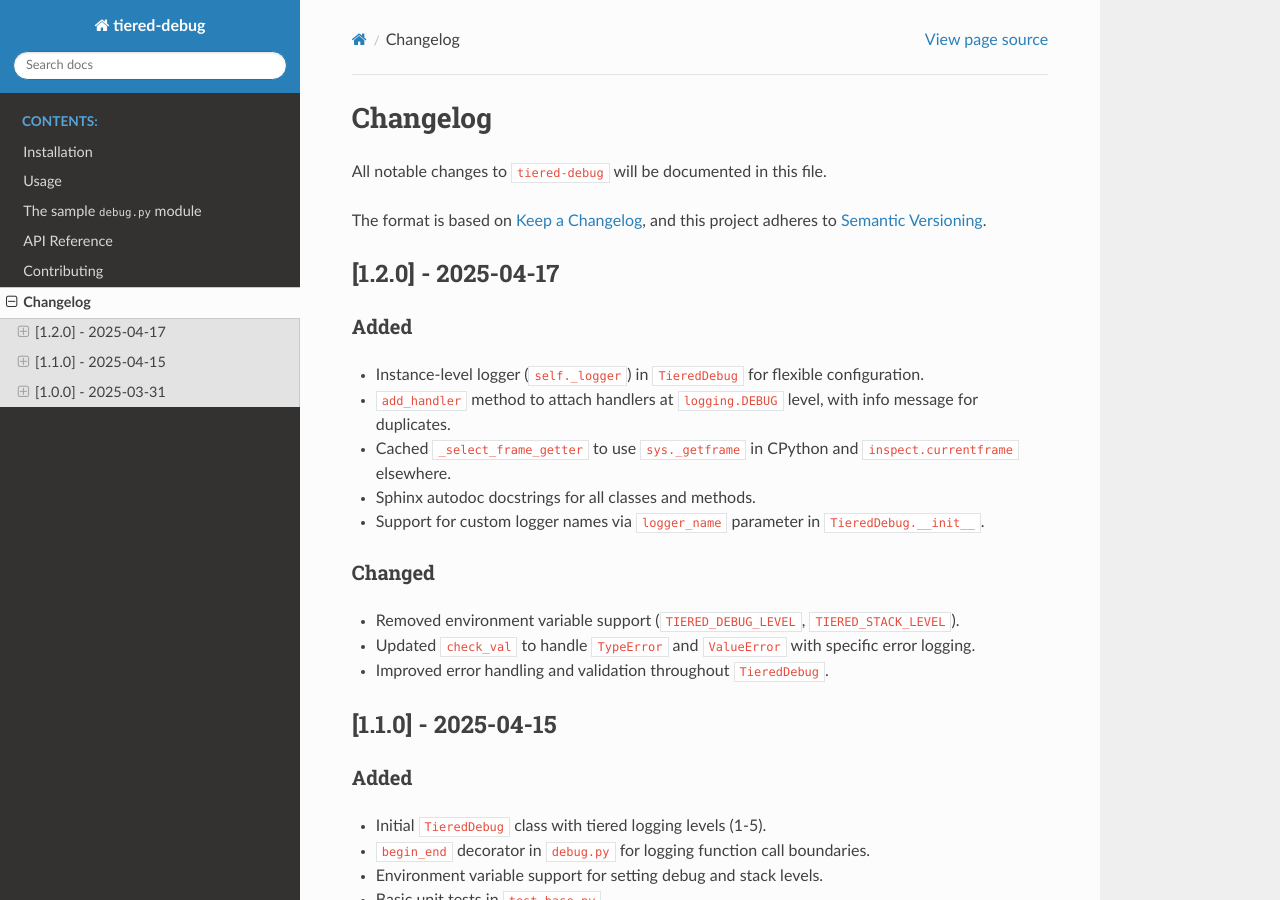
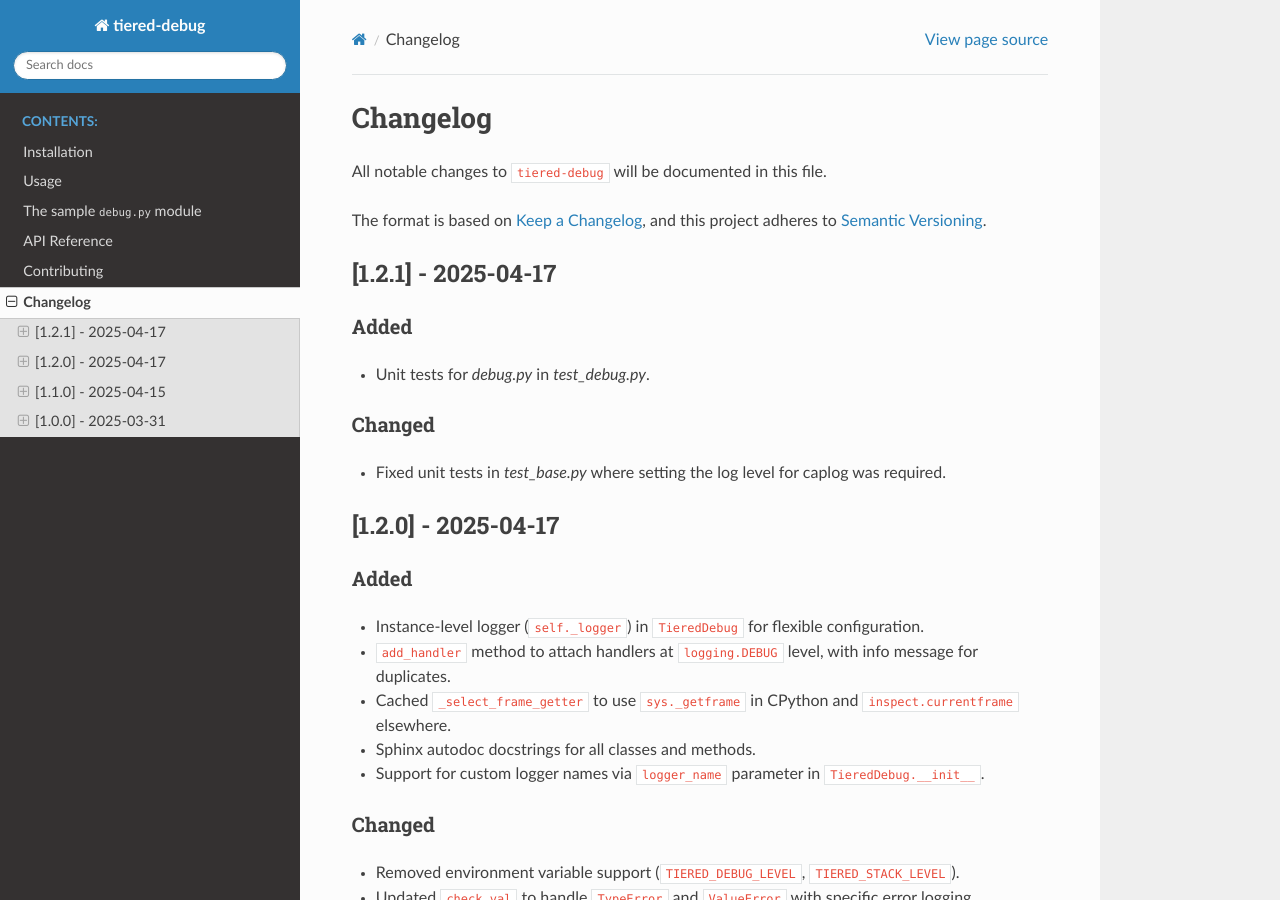
Before and after one commit to untergeek/tiered-debug, a Sphinx documentation site: the page built from docs/CHANGELOG.rst, in a window 1280 px wide and 900 px high. Built offline with Sphinx 7.4.7 and the Read the Docs theme 3.1.0, drawn with Linux system fonts in a browser that asks for light colours.

Commit message:
Ready for release 1.2.1

```diff
--- a/docs/CHANGELOG.rst
+++ b/docs/CHANGELOG.rst
@@ -5,6 +5,19 @@ All notable changes to ``tiered-debug`` will be documented in this file.
 
 The format is based on `Keep a Changelog <https://keepachangelog.com/en/1.0.0/>`_,
 and this project adheres to `Semantic Versioning <https://semver.org/spec/v2.0.0.html>`_.
+
+[1.2.1] - 2025-04-17
+--------------------
+
+Added
+~~~~~
+
+- Unit tests for `debug.py` in `test_debug.py`.
+
+Changed
+~~~~~~~
+
+- Fixed unit tests in `test_base.py` where setting the log level for caplog was required.
 
 
 [1.2.0] - 2025-04-17
--- a/src/tiered_debug/__init__.py
+++ b/src/tiered_debug/__init__.py
@@ -3,4 +3,4 @@
 from ._base import TieredDebug, DebugLevel
 
 __all__ = ["TieredDebug", "DebugLevel"]
-__version__ = "1.2.0"
+__version__ = "1.2.1"
```
Also changed, not shown: 2 other files.
